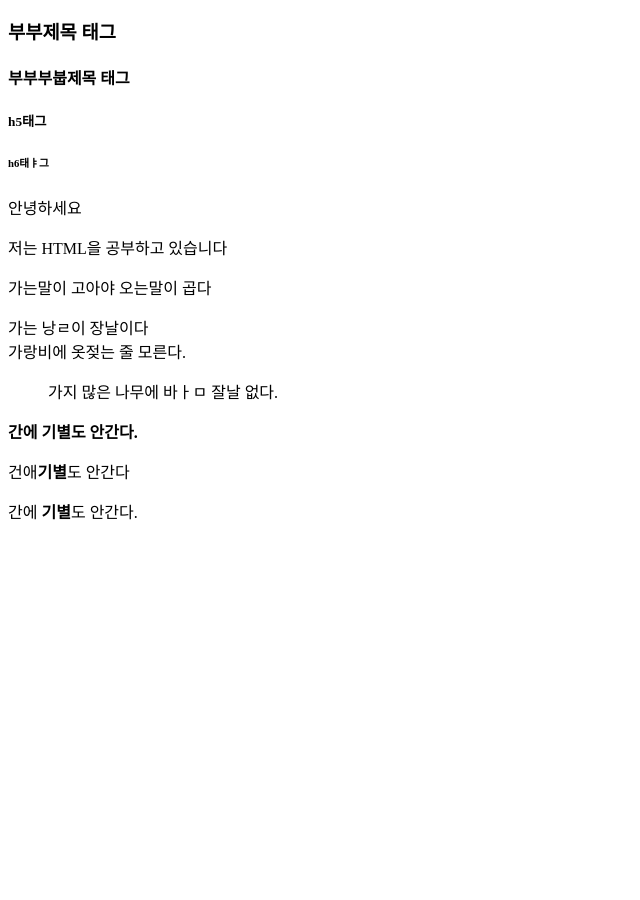
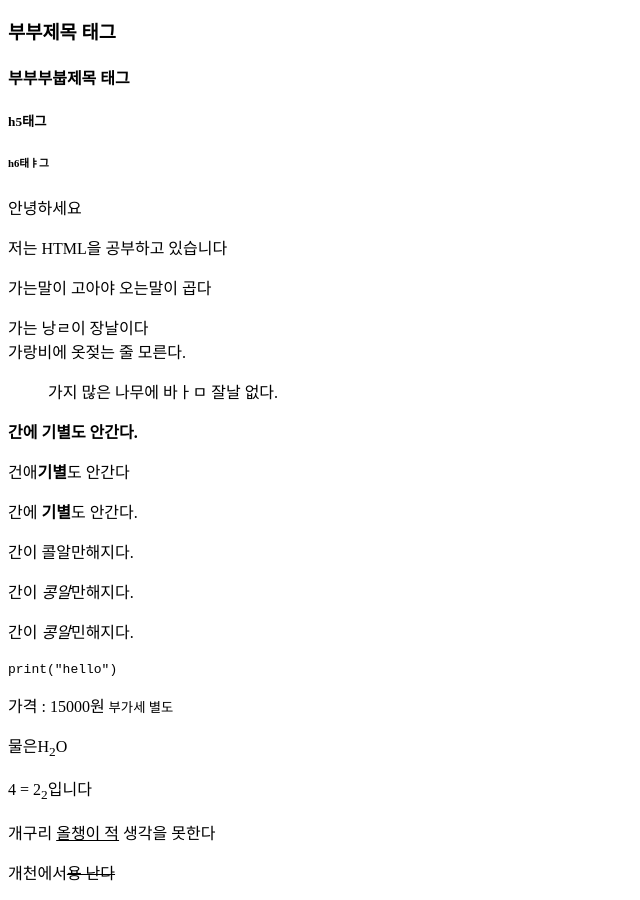
Before and after one commit to jyj11/my-projects, a plain HTML site: page 211113/text html.html in a window 1280 px wide. Shown: the part 127-1027 px from the top of the page, without its empty margins (0-640 px from the left). Before the commit the page ends 800 px from the top, so only its background shows below. Drawn offline with Linux system fonts and the light colour scheme.

Commit message:
s u 등등 배움

```diff
--- a/211113/text html.html
+++ b/211113/text html.html
@@ -27,5 +27,20 @@
 <b>간에 기별도 안간다.</b>
 <p>건애<b>기별</b>도 안간다</p>
 <p>간에 <strong>기별</strong>도 안간다.</p>
+
+<!-- 택스트 기울임 italic-> i 태그-->
+<p>간이 콜알만해지다.</p>
+<p>간이 <i>콩알</i>만해지다.</p>
+<p>간이 <em>콩알</em>민해지다.</p>
+ <!-- 코드를 강조하는 code 태그 -->
+<p><code>print("hello")</code></p>
+
+<!-- 작은 글씨를 쓰는 태그들 -->
+<p>가격 : 15000원 <small>부가세 별도</small></p>
+<p>물은H<sub>2</sub>O</p> <!-- 아래첨ㅈ다 -->
+<p>4 = 2<sub>2</sub>입니다</p><!--윗첨자 -->
+ <!-- 밑줄(underline)과 취소선 -->
+<p>개구리 <u>올챙이 적</u> 생각을 못한다</p>
+<p>개천에서<s>용 난다</s></p>
 </body>
 </html>
```
